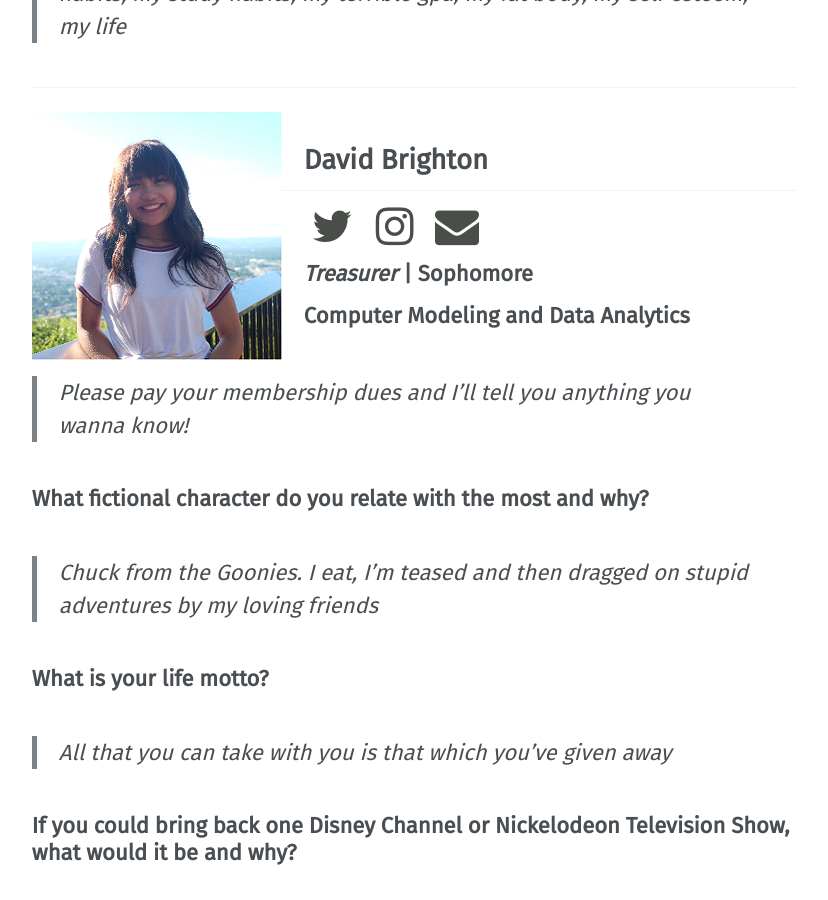
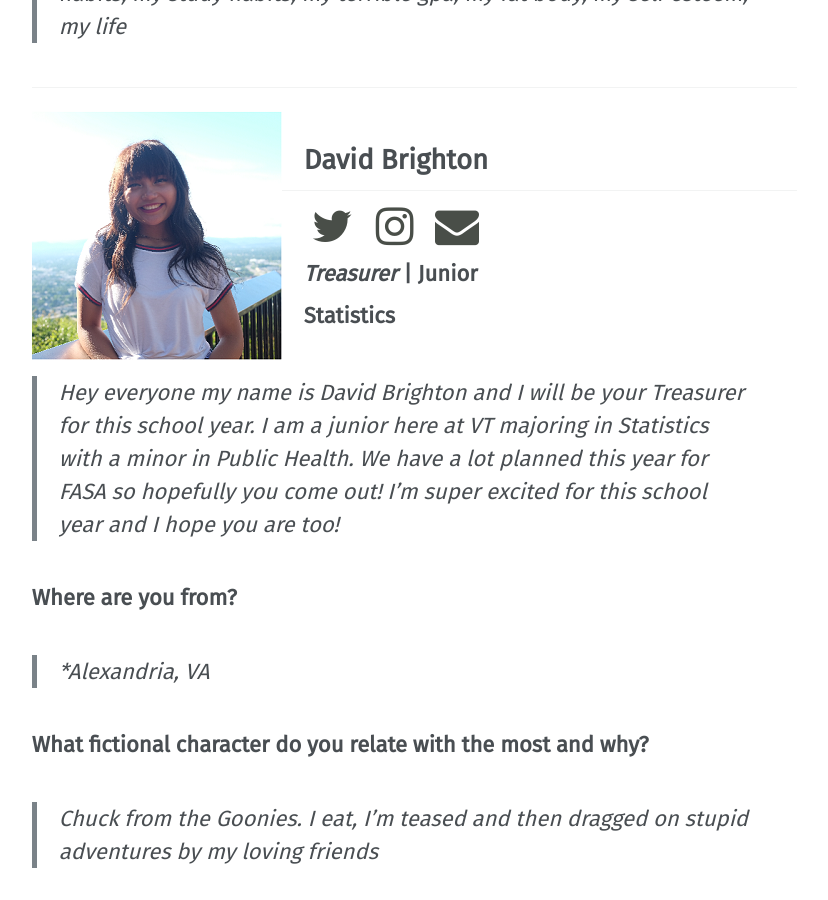
Before and after one commit to vtfasa/vtfasa.github.io, a Jekyll site: the page built from _pages/officers/eboard.md, in a window 1280 px wide and 900 px high, scrolled down 3923 px. Shown: the whole window, without its empty margins (252-1080 px from the left). Built offline with Jekyll 4.4.1, drawn with Linux system fonts in a browser that asks for light colours; some web fonts are replaced.

Commit message:
Update eboard.md

```diff
--- a/_pages/officers/eboard.md
+++ b/_pages/officers/eboard.md
@@ -113,11 +113,14 @@ permalink: /officers/eboard/
 ## David Brighton
 <p style="margin-bottom: 0.45em; padding: 0"><a href="https://twitter.com/elliotfi" style="color: #494e48"><i class="fa fa-2x fa-fw fa-twitter"></i></a>
 <a href="https://www.instagram.com/davidbright0n/" style="margin: 0; padding: 0"><i class="fa fa-2x fa-fw fa-instagram" style="color: #494e48"></i></a>
-<a href="mailto:vchris@vt.edu" style="margin: 0; padding: 0"><i class="fa fa-2x fa-fw fa-envelope" style="color: #494e48"></i></a></p>
-<h3 style="margin-top: 0"><em>Treasurer</em> | Sophomore</h3>
-**Computer Modeling and Data Analytics**
+<a href="mailto:davidb@vt.edu" style="margin: 0; padding: 0"><i class="fa fa-2x fa-fw fa-envelope" style="color: #494e48"></i></a></p>
+<h3 style="margin-top: 0"><em>Treasurer</em> | Junior</h3>
+**Statistics**
 
-> Please pay your membership dues and I'll tell you anything you wanna know!
+> Hey everyone my name is David Brighton and I  will be your Treasurer for this school year. I am a junior here at VT majoring in Statistics with a minor in Public Health. We have a lot planned this year for FASA so hopefully you come out! I'm super excited for this school year and I hope you are too!
+
+### **Where are you from?**
+> *Alexandria, VA
 
 ### **What fictional character do you relate with the most and why?**
 
```
